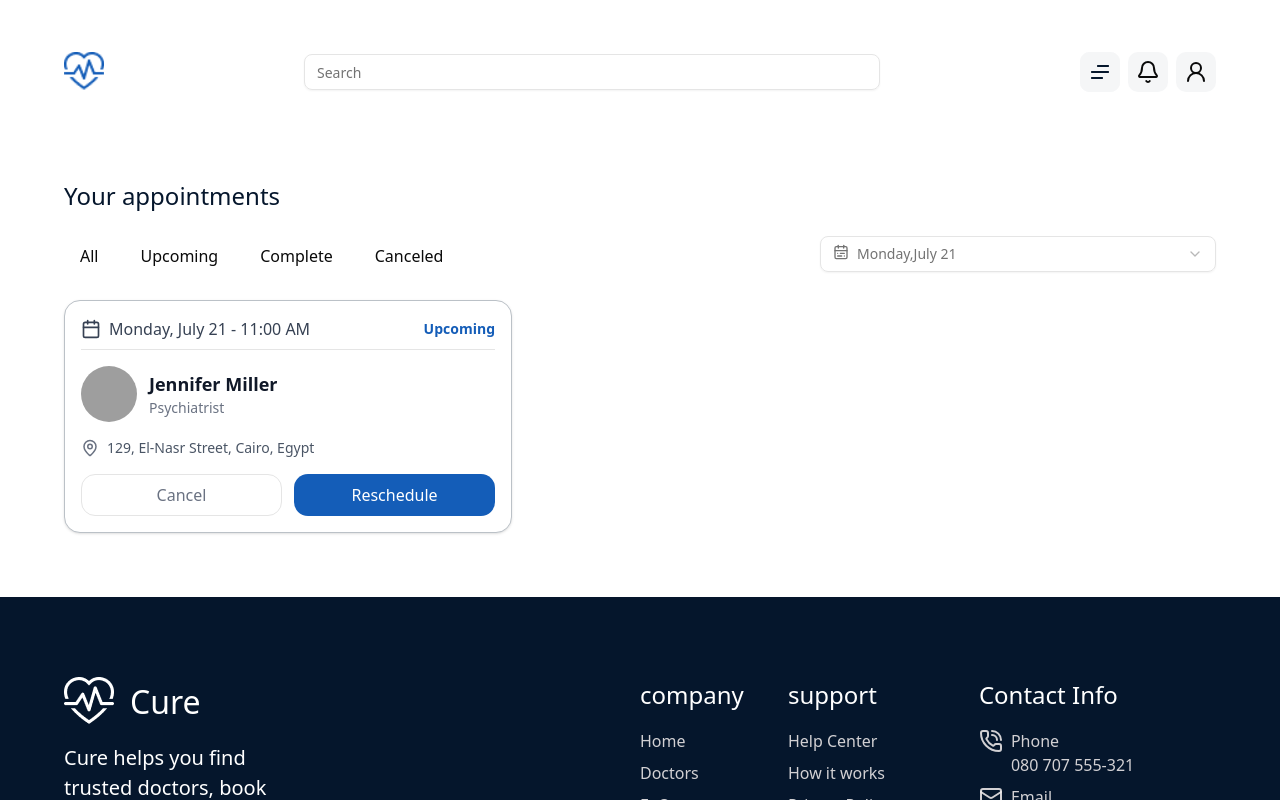
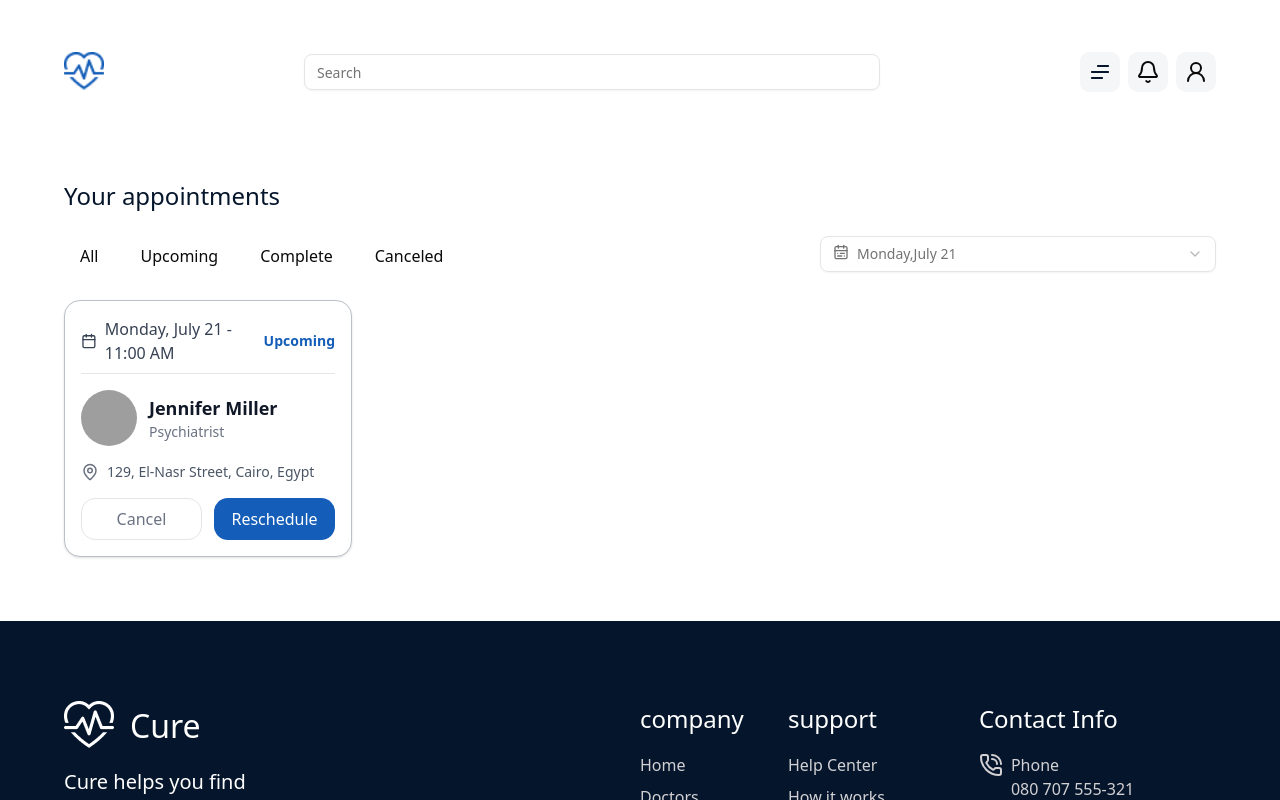
Before and after one commit to Huma-volve/R7-React-Cure-4, a React (Vite) app: page /booking in a window 1280 px wide. Shown: the top 800 px of the page. Built offline with nearby package versions, Linux system fonts and the light colour scheme; no server answers; grey boxes are pictures that could not be loaded.

Commit message:
add booking

```diff
--- a/src/pages/Booking/Booking.tsx
+++ b/src/pages/Booking/Booking.tsx
@@ -9,24 +9,37 @@ import { CalendarRange } from "lucide-react";
 
 import AppointmentCard from "./components/AppointmentCard";
 import axios from "axios"
-import { useEffect } from "react";
+import { useEffect, useState } from "react";
 
 
 
 
 export default function Booking() {
-    async function getallAppointment() {
-        const res = await axios.get("https://cure-doctor-booking.runasp.net/api/Customer/Booking/PatientBookings?pageNumber=1&pageSize=10", {
-        })
-        const data = await res.data
-        console.log(data)
+    const [msg, setmsg] = useState(null)
 
-    }
+    const token = (localStorage.getItem("accessToken") || "")
+
 
 
     useEffect(() => {
+        async function getallAppointment() {
+            try {
+                const res = await axios.get("https://cure-doctor-booking.runasp.net/api/Customer/Booking/PatientBookings?pageNumber=1&pageSize=10", {
+
+                    headers: {
+                        Authorization: `Bearer ${token}`,
+                    }
+                })
+                const data = await res.data
+                console.log(data)
+
+            } catch (error) {
+                setmsg(error.response.data.message)
+                // console.log()
+            }
+        }
         getallAppointment()
-    })
+    }, [token])
     return (
         <section className="py-16">
             <div className="container">
@@ -68,8 +81,9 @@ export default function Booking() {
                         </SelectContent>
                     </Select>
                 </div>
-                <div className="gird grid-cols-4 mt-6">
-                    <AppointmentCard />
+                <div className="grid grid-cols-4 mt-6">
+                    {msg ? msg : <AppointmentCard />
+                    }
                 </div>
             </div>
         </section>
```
